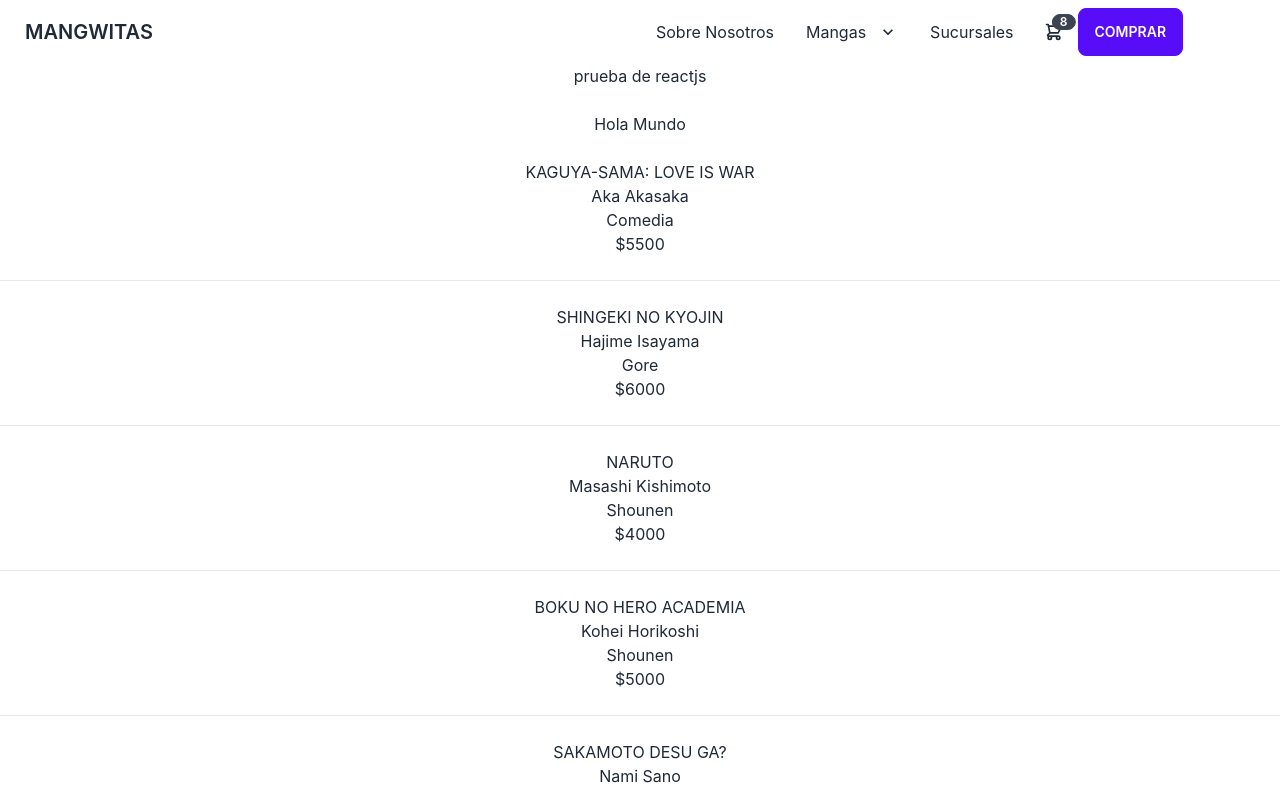
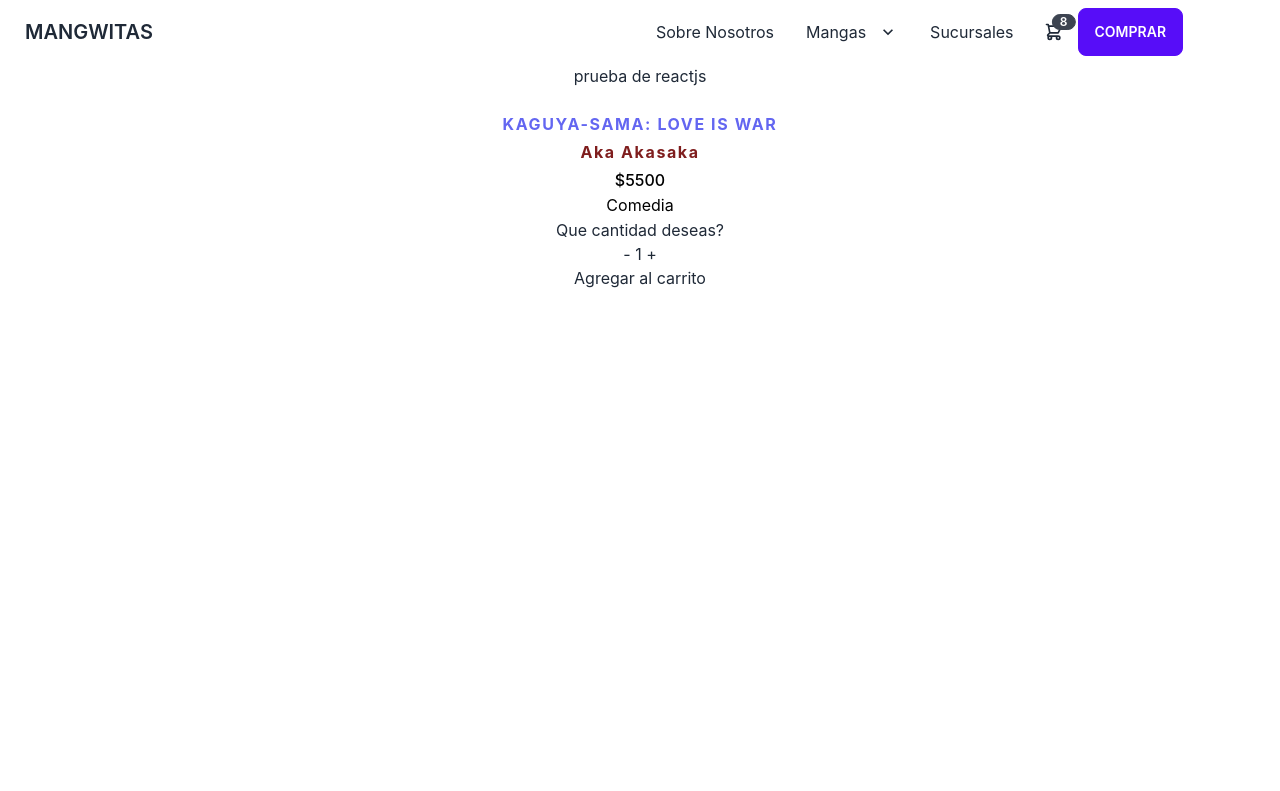
Before and after one commit to NahuelMoyano/RJ-31160-NM, a React (Create React App) app: page / in a window 1280 px wide. Shown: the top 791 px of the page. Built offline with nearby package versions, Linux system fonts and the light colour scheme.

Commit message:
detalle producto

```diff
--- a/src/App.js
+++ b/src/App.js
@@ -2,15 +2,15 @@
 import './App.css';
 import NavBar from './componentes/NavBar';
 import ItemListContainer from './componentes/ItemListContainer';
-import ItemCount from './componentes/ItemCount';
+import ItemDetailContainer from './componentes/ItemDetailContainer';
 
 function App() {
   return (
     <div className="App">
       <NavBar/>
       <h1>prueba de reactjs</h1><br/>
-      <ItemListContainer  titulo= "Hola Mundo"/>
-      <ItemCount stock={10} initial={1}/>
+      {/* <ItemListContainer  titulo= "Hola Mundo"/> */}
+      <ItemDetailContainer/>
     </div>
   );
 }
--- a/src/componentes/Item.js
+++ b/src/componentes/Item.js
@@ -1,17 +1,26 @@
-import React from 'react'
+import React from "react";
 
-function Item( {productos} ) {
-  return (
+const Item=({productos})=>{
+  return(
     <div>
-        <br/>
-        <h1> {productos.nombre} </h1>
-        <p> {productos.autor} </p>
-        <p> {productos.categoria} </p>
-        <h4> ${productos.precio} </h4>
-        <br/>
+      <div>
+        <h3 className="h-7 tracking-widest text-yellow-400 font-bold title-font">
+          {productos.nombre}
+        </h3>
+        <h3 className="h-7 tracking-widest text-yellow-400 font-bold">
+          {productos.autor}
+        </h3>
+        <span className="title-font font-medium text-black">
+          <h2>${productos.precio}</h2>
+        </span>
+        <p className="leading-relaxed text-black">{productos.categoria}</p>
+        <button className="text-indigo-500 inline-flex items-center">
+          Ver más
+        </button>
         <hr/>
+      </div>
     </div>
-  )
-}
+  );
+};
 
 export default Item;
--- /dev/null
+++ b/src/componentes/ItemDetail.js
@@ -0,0 +1,24 @@
+import React from "react";
+import ItemCount from './ItemCount';
+
+const ItemDetail=({producto})=>{
+  return(
+    <div>
+      <div>
+        <h3 className="h-7 tracking-widest text-indigo-500 font-bold title-font">
+          {producto.nombre}
+        </h3>
+        <h3 className="h-7 tracking-widest text-red-900 font-bold">
+          {producto.autor}
+        </h3>
+        <span className="title-font font-medium text-black">
+          <h2>${producto.precio}</h2>
+        </span>
+        <p className="leading-relaxed text-black">{producto.categoria}</p>
+        <ItemCount stock={producto.stock} initial={1}/>
+      </div>
+    </div>
+  );
+};
+
+export default ItemDetail;
--- /dev/null
+++ b/src/componentes/ItemDetailContainer.js
@@ -0,0 +1,27 @@
+import React, { useEffect, useState } from 'react'
+import productos from '../data/productos'
+import ItemDetail from './ItemDetail';
+
+function getProducto() {
+  return new Promise ( (resolve, reject) => {
+    setTimeout(() => {
+      resolve (productos);
+      }, 1000);
+  });
+}
+
+function ItemDetailContainer () {
+  const [producto, setProducto] = useState([])
+  useEffect( () =>{
+    getProducto().then (respuestaPromise => {
+      setProducto (respuestaPromise[0])
+    })
+  }, [])
+  return (
+    <div>
+      <ItemDetail producto={producto}/>
+    </div>
+  )
+}
+
+export default ItemDetailContainer;
--- a/src/componentes/ItemListContainer.js
+++ b/src/componentes/ItemListContainer.js
@@ -6,7 +6,7 @@
   return new Promise ( (resolve, reject) => {
     setTimeout(() => {
       resolve (productos);
-      }, 500);
+      }, 1000);
   });
 }
 
--- a/src/data/productos.js
+++ b/src/data/productos.js
@@ -6,7 +6,8 @@
         "categoria": "Comedia",
         "distribuidora": "IVREA",
         "precio": 5500,
-        "img": "KSLIW.jpg"
+        "img": "KSLIW.jpg",
+        "stock": 7
     },
     {
         "id": 2,
@@ -15,7 +16,8 @@
         "categoria": "Gore",
         "distribuidora": "IVREA",
         "precio": 6000,
-        "img": "SNK.jpg"
+        "img": "SNK.jpg",
+        "stock": 7
     },
     {
         "id": 3,
@@ -24,7 +26,8 @@
         "categoria": "Shounen",
         "distribuidora": "Panini Manga",
         "precio": 4000,
-        "img": "NARUTO.jpg"
+        "img": "NARUTO.jpg",
+        "stock": 7
     },
     {
         "id": 4,
@@ -33,7 +36,8 @@
         "categoria": "Shounen",
         "distribuidora": "Planeta Comic",
         "precio": 5000,
-        "img": "BNHA.jpg"
+        "img": "BNHA.jpg",
+        "stock": 7
     },
     {
         "id": 5,
@@ -42,7 +46,8 @@
         "categoria": "Comedia",
         "distribuidora": "Enterbrain",
         "precio": 5700,
-        "img": "SDG.jpg"
+        "img": "SDG.jpg",
+        "stock": 7
     },
     {
         "id": 6,
@@ -51,7 +56,8 @@
         "categoria": "Gore",
         "distribuidora": "IVREA",
         "precio": 5300,
-        "img": "TG.jpg"
+        "img": "TG.jpg",
+        "stock": 7
     },
     {
         "id": 7,
@@ -60,7 +66,8 @@
         "categoria": "Gore",
         "distribuidora": "Arms Corporation",
         "precio": 4000,
-        "img": "EL.jpg"
+        "img": "EL.jpg",
+        "stock": 7
     },
     {
         "id": 8,
@@ -69,7 +76,8 @@
         "categoria": "Shounen",
         "distribuidora": "IVREA",
         "precio": 3000,
-        "img": "BC.jpg"
+        "img": "BC.jpg",
+        "stock": 7
     },
     {
         "id": 9,
@@ -78,7 +86,8 @@
         "categoria": "Comedia",
         "distribuidora": "Kadokawa",
         "precio": 4500,
-        "img": "hinamarsuri.jpg"
+        "img": "hinamarsuri.jpg",
+        "stock": 7
     }
 ]
 export default productos;
```
Also changed, not shown: 1 other file (tests, documents, lock files or other folders).
